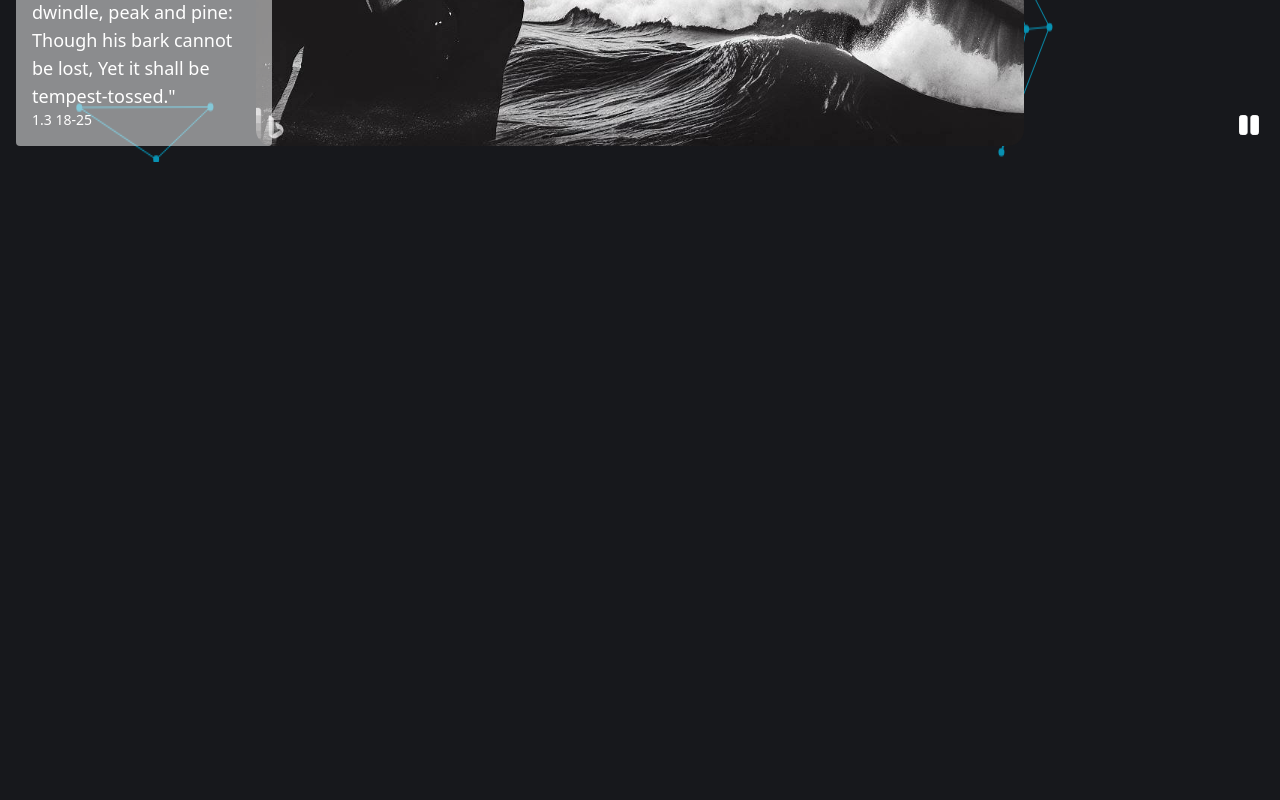
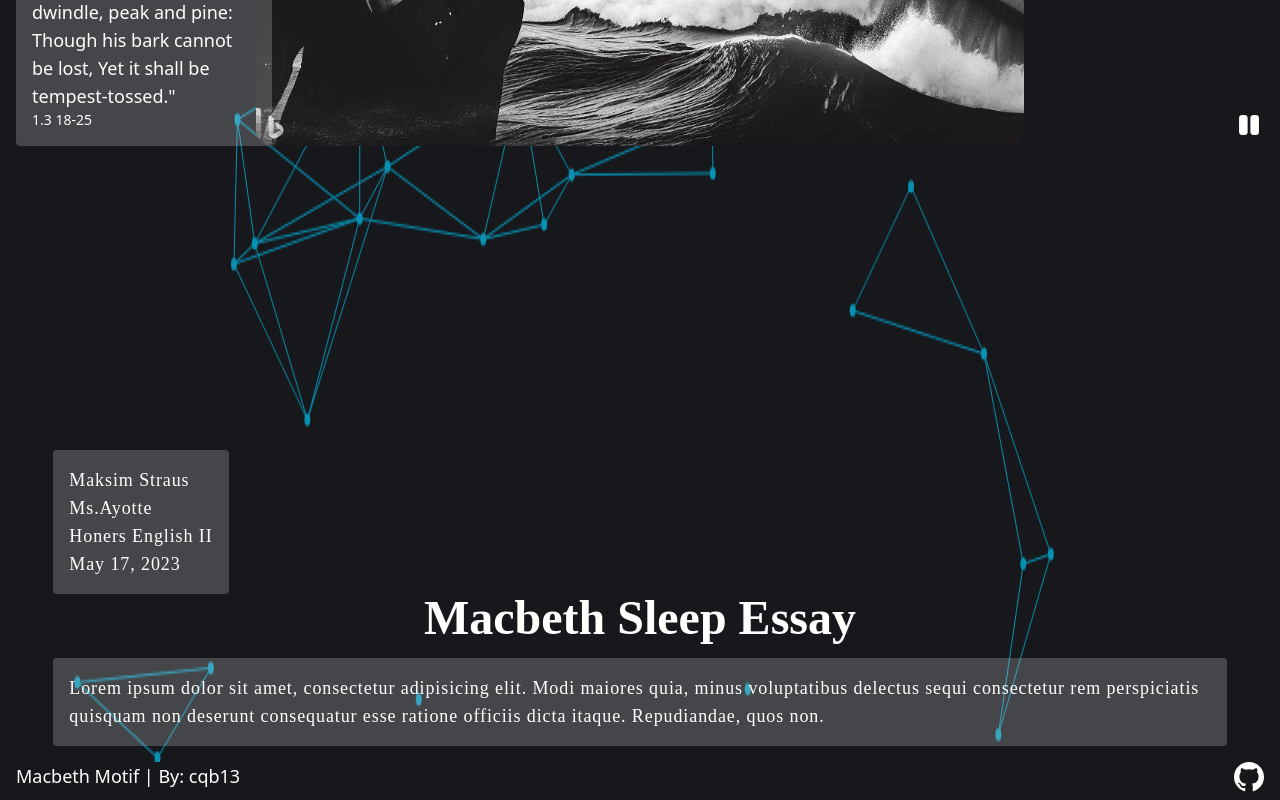
Before and after one commit to cqb13/macbeth-motif, a Next.js app: page / in a window 1280 px wide. Shown: the part 1726-2526 px from the top of the page. Before the commit the page ends 1888 px from the top, so only its background shows below. Built offline with nearby package versions, Linux system fonts and the light colour scheme.

Commit message:
Footer & essay section

```diff
--- /dev/null
+++ b/components/essay.tsx
@@ -0,0 +1,25 @@
+const Essay = () => {
+  return (
+    <article className="w-11/12 mx-auto font-times text-lg pb-4">
+      <div className="bg-white bg-opacity-20 w-fit p-4 rounded tracking-wider">
+        <ul>
+          <li>Maksim Straus</li>
+          <li>Ms.Ayotte</li>
+          <li>Honers English II</li>
+          <li>May 17, 2023</li>
+        </ul>
+      </div>
+      <h1 className="text-5xl font-bold text-center">Macbeth Sleep Essay</h1>
+      <section className="bg-white bg-opacity-20 w-fit p-4 rounded tracking-wider mt-4">
+        <span>
+          Lorem ipsum dolor sit amet, consectetur adipisicing elit. Modi maiores
+          quia, minus voluptatibus delectus sequi consectetur rem perspiciatis
+          quisquam non deserunt consequatur esse ratione officiis dicta itaque.
+          Repudiandae, quos non.
+        </span>
+      </section>
+    </article>
+  );
+};
+
+export default Essay;
--- a/components/layout.tsx
+++ b/components/layout.tsx
@@ -1,5 +1,5 @@
+import Image from "next/image";
 import Head from "next/head";
-import { ReactNode } from "react";
 
 const Layout = ({
   children,
@@ -18,6 +18,17 @@ const Layout = ({
       <main>
         {children}
       </main>
+      <footer className="flex justify-between align-middle text-lg px-4 pb-2">
+        <p>Macbeth Motif | By: cqb13</p>
+        <a href="https://github.com/cqb13" target="_blank">
+          <Image
+            src="/github.svg"
+            alt="Github Logo"
+            width={30}
+            height={30}
+          />
+        </a>
+      </footer>
     </>
   );
 };
--- a/components/particleBackgroundWrapper.tsx
+++ b/components/particleBackgroundWrapper.tsx
@@ -121,7 +121,7 @@ const ParticleBackgroundWrapper = ({ children }: { children: React.ReactNode })
 
   return (
     <div className="relative">
-      <canvas ref={canvasRef} className="absolute top-0 left-0 w-full h-full z-0"></canvas>
+      <canvas ref={canvasRef} className="absolute top-0 left-0 w-full h-full -z-10"></canvas>
       {children}
     </div>
   );
--- a/components/slides.tsx
+++ b/components/slides.tsx
@@ -56,7 +56,7 @@ const Slides = () => {
           {currentSlide + 1}/{ImageSlides.length}
         </h1>
       </div>
-      <div className="absolute w-1/5 rounded bottom-4 left-4 bg-white bg-opacity-50 p-4">
+      <div className="absolute w-1/5 rounded bottom-4 left-4 bg-white bg-opacity-20 p-4">
         <p className="text-lg">
           {quote}
         </p>
--- a/pages/index.tsx
+++ b/pages/index.tsx
@@ -1,8 +1,9 @@
+import ParticleBackgroundWrapper from "@components/particleBackgroundWrapper";
 import Layout from "@components/layout";
+import Slides from "@components/slides";
+import Essay from "@components/essay";
 import { NextPage } from "next";
 import Image from "next/image";
-import Slides from "@components/slides";
-import ParticleBackgroundWrapper from "@components/particleBackgroundWrapper";
 
 const Home: NextPage = () => {
   return (
@@ -31,8 +32,9 @@ const Home: NextPage = () => {
           <section id="slides" className="w-screen h-screen">
             <Slides />
           </section>
+          <div className="py-36" />
           <section>
-            <article />
+            <Essay />
           </section>
         </ParticleBackgroundWrapper>
       </div>
--- a/tailwind.config.js
+++ b/tailwind.config.js
@@ -16,6 +16,9 @@ module.exports = {
       },
       height: {
         'slide-image-height': 'calc(100vh - 2rem)',
+      },
+      fontFamily: {
+        'times': ['Times New Roman', 'serif'],
       }
     },
   },
```
Also changed, not shown: public/github.svg (added), public/pause.svg.
